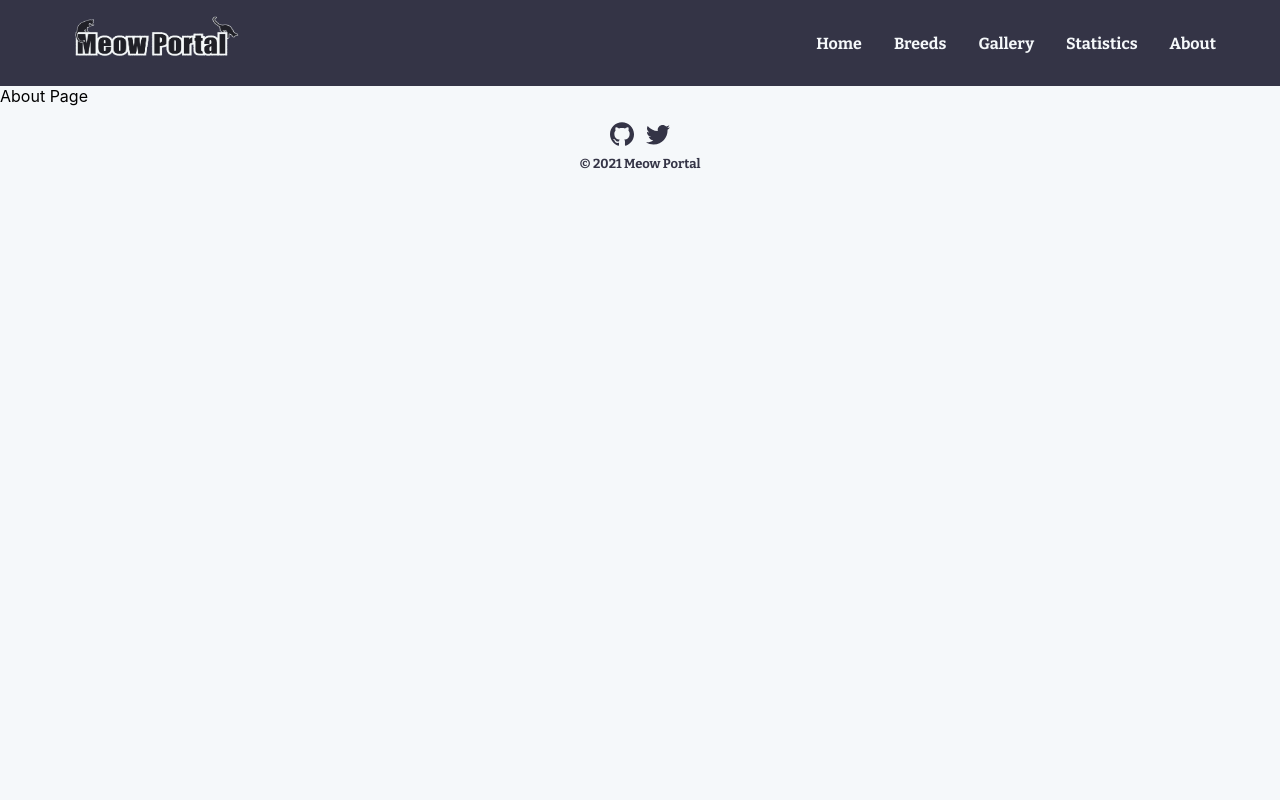
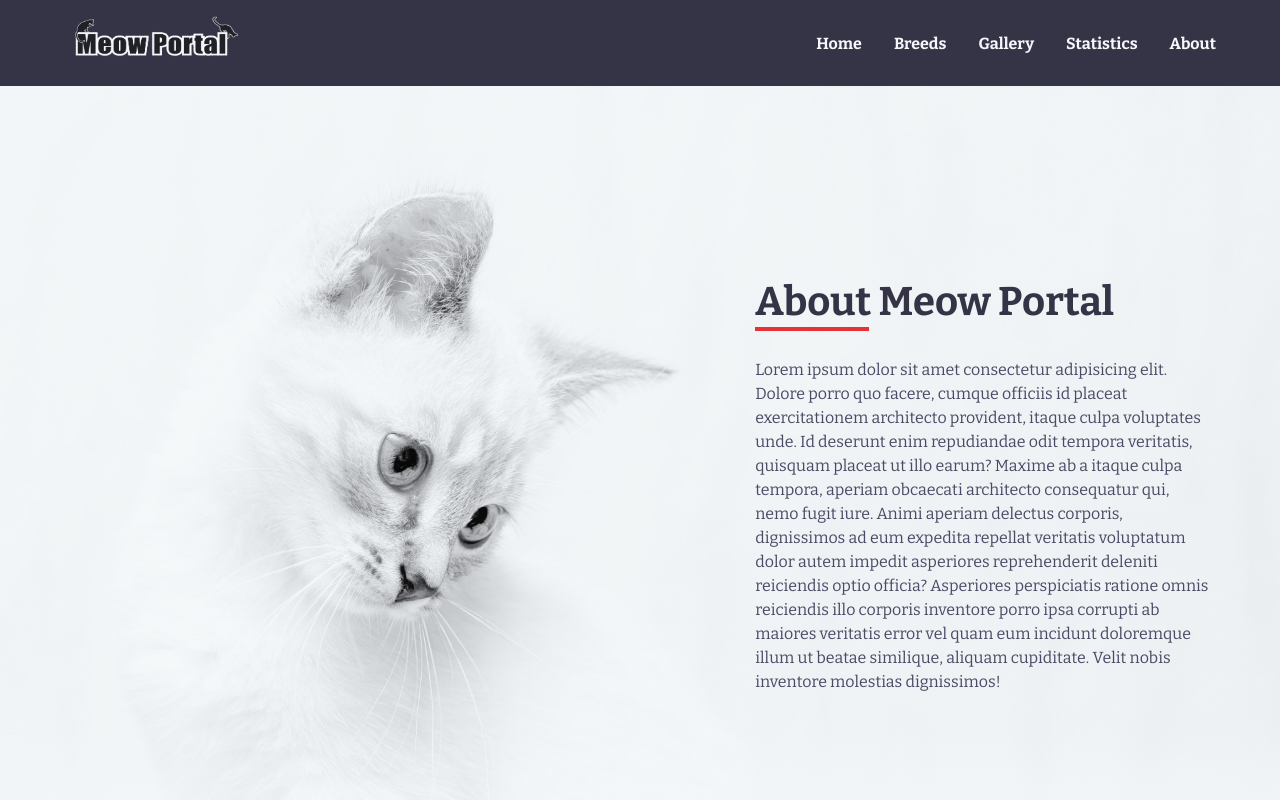
Before and after one commit to Andantez/meow-center, a Next.js app: page /about in a window 1280 px wide. Shown: the top 800 px of the page. Built offline with nearby package versions, Linux system fonts and the light colour scheme.

Commit message:
Add: cat image and about page styling.

```diff
--- a/pages/about.js
+++ b/pages/about.js
@@ -1,4 +1,6 @@
 import Head from 'next/head';
+import styled from 'styled-components';
+import Image from 'next/image';
 
 const About = () => {
   return (
@@ -6,9 +8,117 @@ const About = () => {
       <Head>
         <title>About | Meow Portal</title>
       </Head>
-      About Page
+      <StyledSection>
+        <div className="img-container">
+          <Image
+            src="/images/about-page-cat.jpg"
+            // width="440"
+            // height="300"
+            layout="fill"
+            objectFit="cover"
+          />
+        </div>
+        <div className="info">
+          <h1>About Meow Portal</h1>
+          <p>
+            Lorem ipsum dolor sit amet consectetur adipisicing elit. Dolore
+            porro quo facere, cumque officiis id placeat exercitationem
+            architecto provident, itaque culpa voluptates unde. Id deserunt enim
+            repudiandae odit tempora veritatis, quisquam placeat ut illo earum?
+            Maxime ab a itaque culpa tempora, aperiam obcaecati architecto
+            consequatur qui, nemo fugit iure. Animi aperiam delectus corporis,
+            dignissimos ad eum expedita repellat veritatis voluptatum dolor
+            autem impedit asperiores reprehenderit deleniti reiciendis optio
+            officia? Asperiores perspiciatis ratione omnis reiciendis illo
+            corporis inventore porro ipsa corrupti ab maiores veritatis error
+            vel quam eum incidunt doloremque illum ut beatae similique, aliquam
+            cupiditate. Velit nobis inventore molestias dignissimos!
+          </p>
+        </div>
+      </StyledSection>
     </div>
   );
 };
 
+const StyledSection = styled.section`
+  width: 90vw;
+  margin: 2em auto;
+  display: flex;
+  flex-direction: column;
+  gap: 2em;
+  min-height: 100vh;
+  font-family: var(--ff-paragraph);
+
+  .img-container {
+    position: relative;
+    width: 100%;
+    height: 300px;
+
+    div {
+      border-radius: 0.5em;
+    }
+  }
+
+  .info {
+    display: grid;
+    gap: 1em;
+  }
+  h1 {
+    position: relative;
+    font-size: 2.25rem;
+    color: var(--clr-primary-500);
+  }
+
+  h1::after {
+    content: '';
+    position: absolute;
+    width: 2.85em;
+    height: 0.25rem;
+    bottom: -0.125em;
+    left: 0;
+    background-color: var(--clr-red-500);
+  }
+  p {
+    color: var(--clr-primary-400);
+    line-height: 1.35em;
+  }
+
+  @media (min-width: 1024px) {
+    background: linear-gradient(
+        180deg,
+        rgba(242, 246, 249, 0.1) 0%,
+        rgba(244, 247, 250, 0) 50%,
+        rgba(245, 248, 250, 0.1) 80%,
+        rgba(246, 249, 250, 0.9) 100%
+      ),
+      url('/images/about-page-cat.jpg') center / cover no-repeat;
+    margin: 0;
+    width: 100%;
+    justify-content: center;
+    .img-container {
+      display: none;
+      background: red;
+    }
+
+    .info {
+      width: 90vw;
+      max-width: 1200px;
+      margin: 0 auto;
+      gap: 2em;
+      h1,
+      p {
+        margin-left: 60%;
+      }
+    }
+  }
+  @media (min-width: 1200px) {
+    h1 {
+      font-size: 2.5rem;
+    }
+
+    p {
+      line-height: 1.5em;
+    }
+  }
+`;
 export default About;
```
Also changed, not shown: public/images/about-page-cat.jpg (added).
